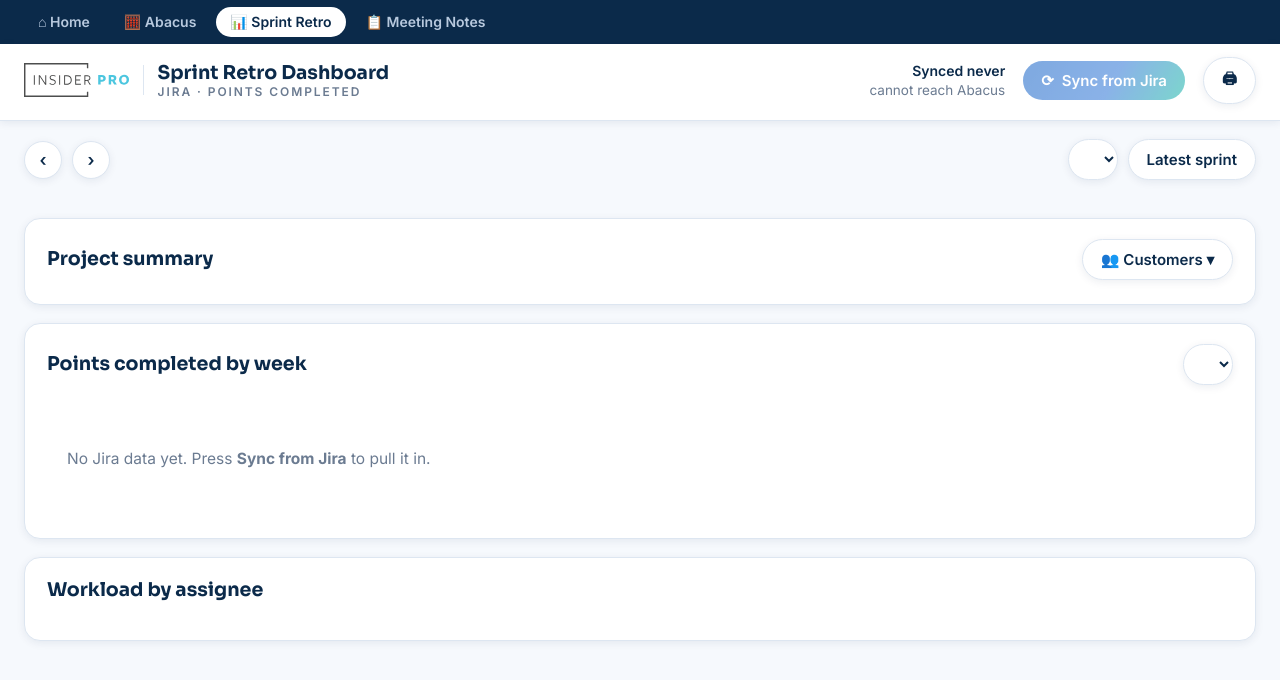
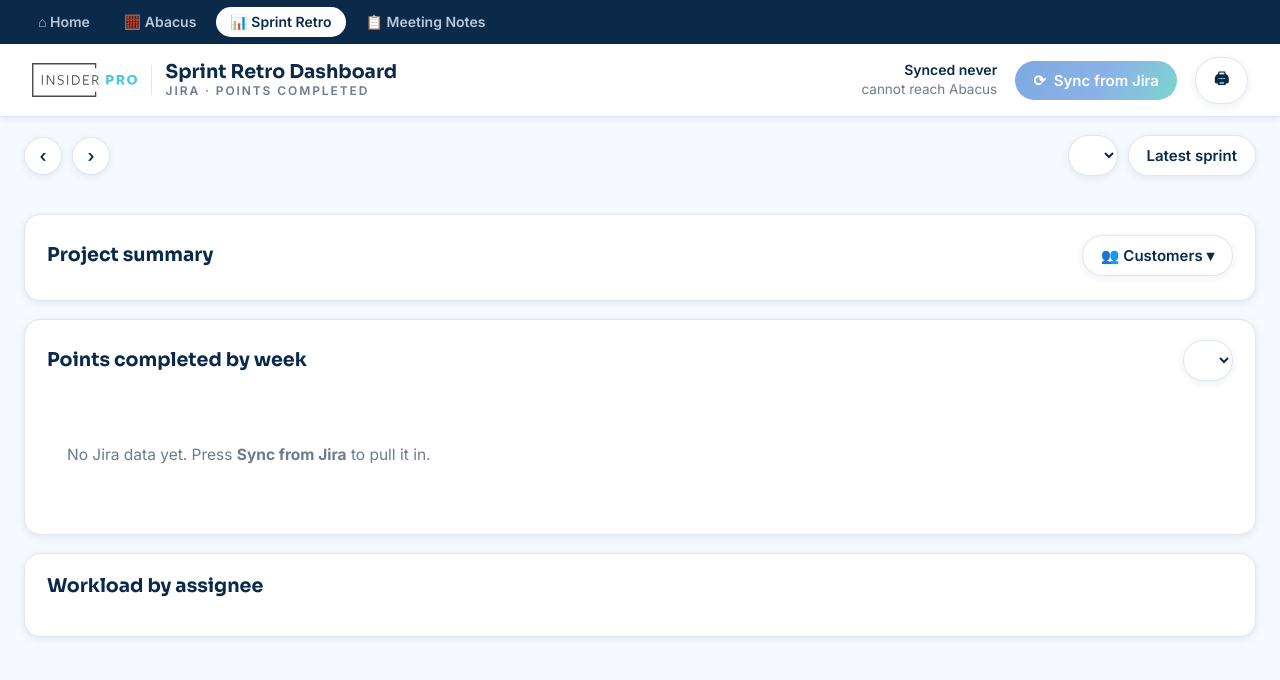
Before and after one commit to insiderpro123/abacus, a Python web app: template templates/sprint_retro.html in a window 1280 px wide. Shown: the top 680 px of the page. Run offline with Jinja, Linux system fonts and the light colour scheme; the template is opened without the code that fills it, so the values that code supplies are empty.

Commit message:
One top bar for every page, full-width pages, and smooth page switches
templates/_topbar.html is the white bar under the nav strip on Home, Abacus,
Sprint Retro, Meeting Notes and Settings: full width, one fixed height, sticky,
so the logo sits at the same spot (32px in) on every page. Only the title,
subtitle and each page's own buttons differ. Home gains a subtitle so its bar is
not shorter; the retro's sync stripe now sits over the bar's edge instead of
adding 3px. Settings gets the nav strip and pill buttons.

Sprint Retro and Meeting Notes drop their 1500px cap and fill the screen with
Abacus's side margins. Page switches use a view transition (Chrome/Edge) that
holds the nav strip and logo still while the page below cross-fades.

Co-Authored-By: Claude Opus 5.5 <noreply@anthropic.com>

```diff
--- a/templates/_nav.html
+++ b/templates/_nav.html
@@ -19,4 +19,11 @@
   .ip-nav-tab:hover{color:#fff;background:rgba(255,255,255,.1)}
   .ip-nav-tab.is-on{color:#0B2A4A;background:#fff}
   @media print{.ip-nav{display:none}}
+  /* Switching pages: the strip and the white bar under it hold still while only the page
+     below cross-fades (Chrome/Edge; other browsers just switch as before). */
+  @media (prefers-reduced-motion:no-preference){
+    @view-transition{navigation:auto}
+    .ip-nav{view-transition-name:ip-nav}
+    ::view-transition-group(root){animation-duration:.22s}
+  }
 </style>
--- /dev/null
+++ b/templates/_topbar.html
@@ -0,0 +1,50 @@
+{# The white bar under the nav strip, shared by every page so the logo sits in exactly the
+   same place whichever page you switch to. Only the title, subtitle and the page's own
+   buttons change. Full width (like Abacus), a fixed height so a page's buttons can't make
+   it taller, sticky on every page.
+
+   Use:
+     {% from '_topbar.html' import brand %}
+     <div class="ip-top">
+       <div class="ip-top-inner">
+         {{ brand("Sprint Retro Dashboard", "Jira · points completed") }}
+         <div class="ip-top-spacer"></div>
+         ...this page's buttons...
+       </div>
+       ...optional full-width extras, e.g. the retro's sync progress stripe...
+     </div>
+
+   Styles are inline and self-contained, like _nav.html, because the pages carry
+   different stylesheets. Class names are ip-top* so no page's own rules reach them. #}
+{% macro brand(title, subtitle) -%}
+<div class="ip-brand">
+  <img src="{{ url_for('static', filename='ip-logo.svg') }}" alt="Insider Pro">
+  <div class="ip-brand-div"></div>
+  <div class="ip-brand-title">
+    <span class="ip-brand-t1">{{ title }}</span>
+    <span class="ip-brand-t2">{{ subtitle }}</span>
+  </div>
+</div>
+<style>
+  .ip-top{background:#fff;position:sticky;top:0;z-index:50;border-bottom:1px solid #DDE6F1;
+    box-shadow:0 2px 8px rgba(11,42,74,.08)}
+  .ip-top-inner{box-sizing:border-box;min-height:72px;padding:12px 32px;display:flex;align-items:center;
+    gap:18px;flex-wrap:wrap}
+  .ip-top-spacer{flex:1}
+  .ip-brand{display:flex;align-items:center;gap:14px;flex:none}
+  .ip-brand img{height:34px;width:auto;display:block}
+  .ip-brand-div{width:1px;height:30px;background:#DDE6F1}
+  .ip-brand-title{display:flex;flex-direction:column;line-height:1.15}
+  .ip-brand-t1{font-family:'Sora','Inter',sans-serif;font-weight:700;font-size:19px;color:#0B2A4A}
+  .ip-brand-t2{font-family:'Inter',sans-serif;font-size:12px;letter-spacing:.16em;text-transform:uppercase;
+    color:#6B7B91;font-weight:600}
+  @media (max-width:640px){
+    .ip-top-inner{min-height:60px;padding:10px 16px;gap:10px}
+    .ip-brand img{height:28px}
+    .ip-brand-t1{font-size:17px}
+  }
+  @media print{.ip-top{position:static;box-shadow:none}}
+  /* Holds the logo still across a page switch (see the view transition in _nav.html). */
+  @media (prefers-reduced-motion:no-preference){ .ip-brand img{view-transition-name:ip-logo} }
+</style>
+{%- endmacro %}
--- a/templates/sprint_retro.html
+++ b/templates/sprint_retro.html
@@ -37,17 +37,13 @@ body{
   padding-bottom:60px;
 }
 h1,h2,h3,h4{font-family:'Sora','Inter',sans-serif}
-.wrap{max-width:1500px;margin:0 auto;padding:0 24px}
+/* Full width with Abacus's side margins, so switching pages the content edge stays put. */
+.wrap{padding:0 32px}
+@media (max-width:1700px){ .wrap{padding:0 24px} }
+@media (max-width:640px){ .wrap{padding:0 16px} }
 
 /* ===================================================== top bar */
-.topbar{background:#fff;position:sticky;top:0;z-index:50;box-shadow:var(--shadow-sm);border-bottom:1px solid var(--line)}
-.topbar-inner{max-width:1500px;margin:0 auto;padding:13px 24px;display:flex;align-items:center;gap:18px;flex-wrap:wrap}
-.brand{display:flex;align-items:center;gap:14px}
-.brand img{height:34px;width:auto;display:block}
-.brand .divider{width:1px;height:30px;background:var(--line)}
-.brand .title{display:flex;flex-direction:column;line-height:1.15}
-.brand .t1{font-family:'Sora';font-weight:700;font-size:19px;color:var(--ink)}
-.brand .t2{font-size:12px;letter-spacing:.16em;text-transform:uppercase;color:var(--slate-light);font-weight:600}
+/* The bar itself is shared by every page: templates/_topbar.html. */
 .spacer{flex:1}
 
 .btn{font-family:'Inter';font-weight:600;font-size:15px;border:none;cursor:pointer;border-radius:999px;
@@ -66,7 +62,10 @@ h1,h2,h3,h4{font-family:'Sora','Inter',sans-serif}
 /* Sync progress: an indeterminate stripe along the bottom edge of the top bar.
    Jira's search endpoint pages by token and never reports a total, so there is no
    honest percentage to show - only that the pull is still in flight. */
-.syncbar{height:3px;background:var(--paper-2);overflow:hidden;opacity:0;transition:opacity .2s}
+/* Laid over the bar's bottom edge rather than below it, so this bar stays the same
+   height as every other page's. */
+.syncbar{position:absolute;left:0;right:0;bottom:0;height:3px;background:var(--paper-2);overflow:hidden;
+  opacity:0;transition:opacity .2s}
 .syncbar.on{opacity:1}
 .syncbar i{display:block;height:100%;width:40%;border-radius:999px;background:var(--grad-brand)}
 .syncbar.on i{animation:slide 1.15s cubic-bezier(.65,0,.35,1) infinite}
@@ -266,7 +265,6 @@ details.done-list .k{font-weight:700;color:var(--blue);min-width:86px;flex:none}
 @media print{
   @page{size:A4 landscape;margin:11mm}
   body{background:#fff;padding:0}
-  .topbar{position:static;box-shadow:none}
   .no-print,.navbtn,select.weeksel{display:none!important}
   .card{break-inside:avoid;box-shadow:none;border-color:#ccc}
   .proj{break-inside:avoid}
@@ -279,17 +277,11 @@ details.done-list .k{font-weight:700;color:var(--blue);min-width:86px;flex:none}
 {% include '_test_banner.html' %}
 {% set nav_active = "retro" %}{% include '_nav.html' %}
 
-<div class="topbar">
-  <div class="topbar-inner">
-    <div class="brand">
-      <img src="{{ url_for('static', filename='ip-logo.svg') }}" alt="Insider Pro">
-      <div class="divider"></div>
-      <div class="title">
-        <span class="t1">Sprint Retro Dashboard</span>
-        <span class="t2">Jira · points completed</span>
-      </div>
-    </div>
-    <div class="spacer"></div>
+{% from '_topbar.html' import brand %}
+<div class="ip-top">
+  <div class="ip-top-inner">
+    {{ brand("Sprint Retro Dashboard", "Jira · points completed") }}
+    <div class="ip-top-spacer"></div>
     <div class="sync-meta" id="syncMeta"></div>
     <button class="btn btn-primary no-print" id="syncBtn"><span id="syncIcon">⟳</span> Sync from Jira</button>
     <button class="btn btn-ghost no-print" id="printBtn" title="Print or save as PDF">🖨</button>
```
Also changed, not shown: static/style.css (+8 -19 lines), templates/admin_settings.html (+22 -17 lines), templates/home.html (+7 -13 lines), templates/index.html (+6 -12 lines), templates/meeting_notes.html (+11 -19 lines).
